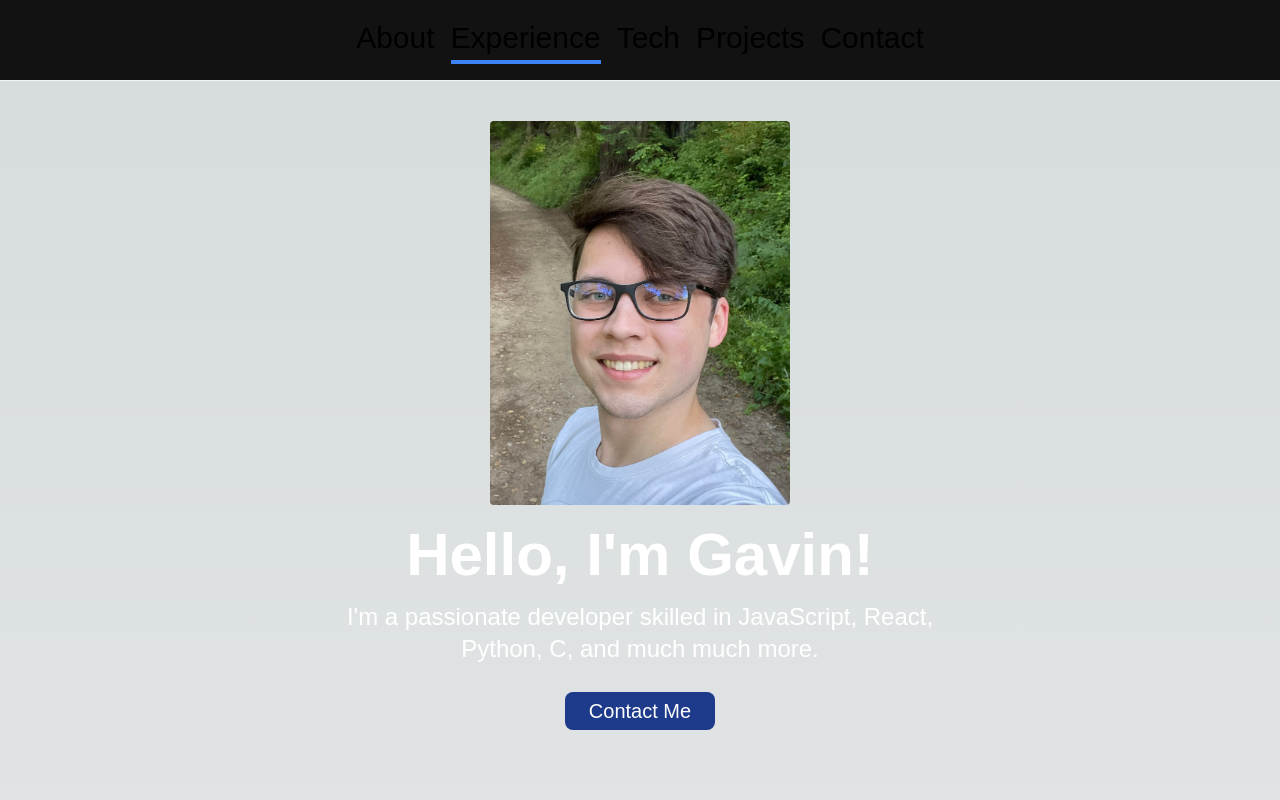
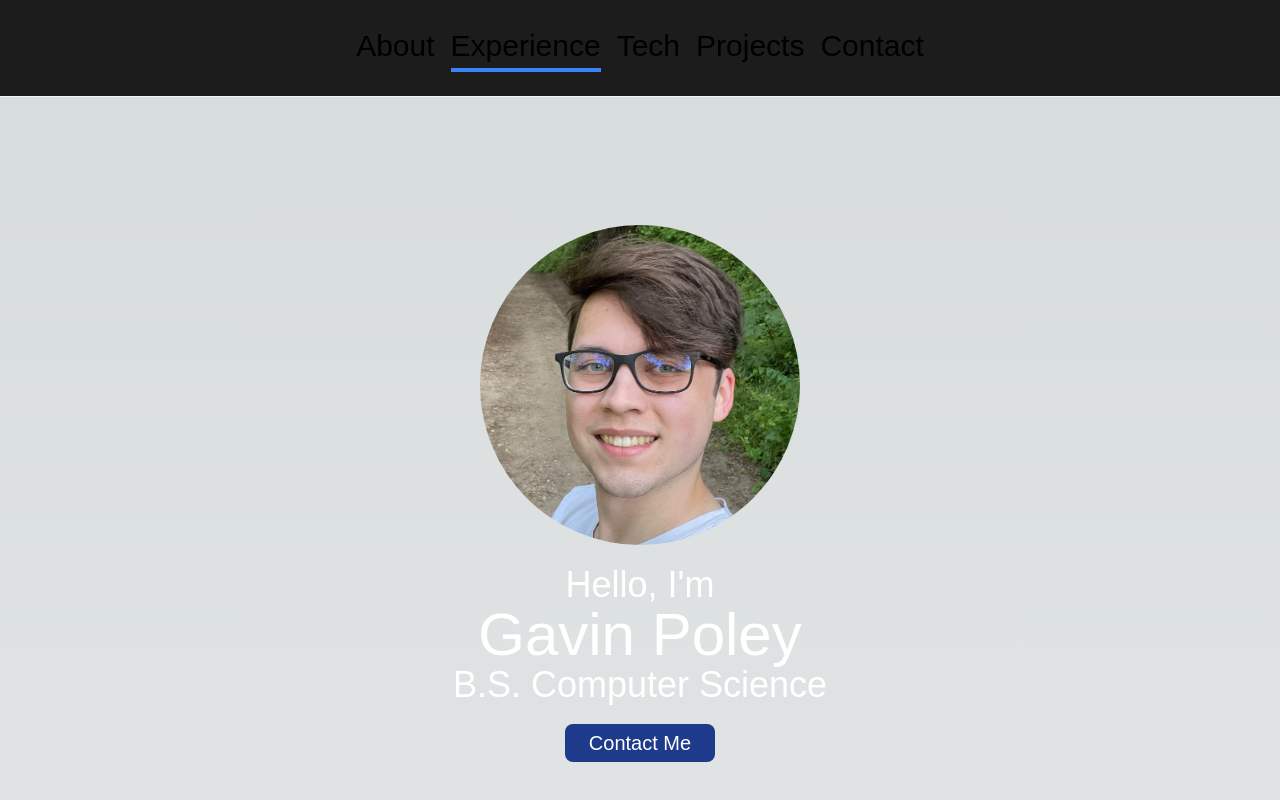
Before and after one commit to Gav1012/portfoliov2, a Next.js app: page / in a window 1280 px wide. Shown: the top 800 px of the page. Built offline with nearby package versions, Linux system fonts and the light colour scheme; no server answers.

Commit message:
updated and cleaned up header, hero, and footer

```diff
--- a/src/app/components/footer.tsx
+++ b/src/app/components/footer.tsx
@@ -3,7 +3,6 @@ export default function Footer() {
         <footer className="py-4 flex flex-col text-center items-center">
             <div className="w-3/4 border-t border-gray-100 py-4">
                 <p className="text-2xl py-2">Created by Gavin Poley</p>
-                <p className="text-md">Built with: React, Next.js, TypeScript, TailwindCSS</p>
             </div>
         </footer>
     );
--- a/src/app/components/header.tsx
+++ b/src/app/components/header.tsx
@@ -13,7 +13,6 @@ export default function Header() {
   useEffect(() => {
     const handleScroll = () => {
       const scrollPosition = window.scrollY + window.innerHeight / 2;
-
       sections.forEach((section) => {
         const element = document.getElementById(section);
         if (element) {
@@ -31,6 +30,14 @@ export default function Header() {
     return () => window.removeEventListener('scroll', handleScroll);
   }, []);
 
+  // toggles the burger menu to open to close when in mobile view
+  const toggleBurger = () => {
+    setIsOpen(!isOpen);
+  };
+  // forces burger menu to close when user makes a selection
+  const closeBurgerMenu = () => {
+    setIsOpen(false);
+  };
   // used to create the header links for both hamburger and standard view
   const Navigation = () => {
     return (
@@ -42,6 +49,7 @@ export default function Header() {
                 className={`text-2xl md:text-3xl py-1 hover:text-blue-500 transition-all duration-300 ${
                     activeSection === section ? 'border-b-4 border-blue-500' : ''
                 }`}
+                onClick={closeBurgerMenu}
             >
             {section.charAt(0).toUpperCase() + section.slice(1)}
             </a>
@@ -50,18 +58,17 @@ export default function Header() {
     );
   };
 
-    const toggleBurger = () => {
-      setIsOpen(!isOpen);
-    };
-
   return (
-        <section className="py-4 px-3 md:flex flex-col items-center sticky top-0 bg-[#121212] z-10 border-b border-gray-100">
+    <section className="py-6 px-3 mb-20 md:flex flex-col items-center sticky top-0 bg-[#1c1c1c] z-10 border-b border-gray-100">
         <nav>
           <div className="hidden space-x-4 justify-between md:flex">
             <Navigation />
           </div>
-              <div className="md:hidden">
-                <button onClick={toggleBurger}>{isOpen ? <FiX className="text-3xl"/> :  <FiAlignJustify className="text-3xl" />}</button>
+          <div className="md:hidden flex justify-between items-center mx-5">
+            <div className="text-2xl">Gavin Poley</div>
+            <button onClick={toggleBurger}>
+              {isOpen ? <FiX className="text-3xl"/> :  <FiAlignJustify className="text-3xl" />}
+            </button>
           </div>
         </nav>
         {isOpen && (
--- a/src/app/components/hero.tsx
+++ b/src/app/components/hero.tsx
@@ -2,21 +2,21 @@ import Image from 'next/image';
 
 export default function Hero() {
     return (
-        <section id="hero" className="text-white my-10 flex items-center justify-center">
+        <section id="hero" className="text-white mt-32 mb-20 flex items-center justify-center">
           <div className="text-center">
             <div className="flex justify-center items-center mb-5">
-              <Image
-                src="/gprofile.jpg"
-                width={300}
-                height={300}
-                alt="Profile Picture"
-                className="rounded"
-              />
+                <Image
+                  src="/gprofile.jpg"
+                  width={192}
+                  height={192}
+                  priority={true}
+                  alt="Gavin Poley Picture"
+                  className="h-80 w-80 rounded-full object-cover"
+                />
             </div>
-            <h1 className="text-6xl font-bold mb-4">Hello, I'm Gavin!</h1>
-            <p className="text-2xl mb-8 max-w-2xl mx-auto">
-              I'm a passionate developer skilled in JavaScript, React, Python, C, and much much more.
-            </p>
+            <p className="text-4xl">Hello, I'm</p>
+            <h1 className="text-6xl">Gavin Poley</h1>
+            <p className="text-4xl mb-6">B.S. Computer Science</p>
             <a href="#contact" className="bg-blue-900 text-white py-2 px-6 rounded-lg text-xl hover:bg-blue-500 transition duration-300">
               Contact Me
             </a>
```
Lines whose indentation alone changed are shown as unchanged.
